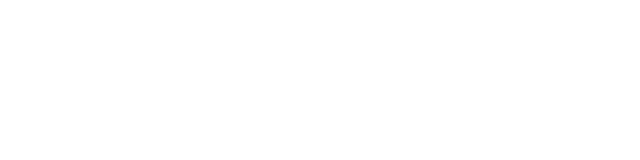
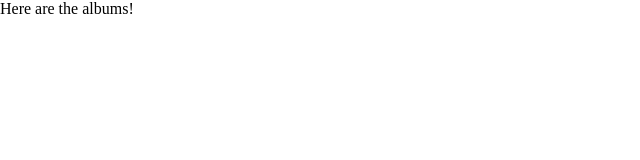
Before and after one commit to Hadi-AlKammouni/Spotify_Challenge_React, a React (Create React App) app: page /albums in a window 1280 px wide. Before the commit this address had no page. Shown: the top 160 px of the page, without its empty margins (0-640 px from the left). Built offline with nearby package versions, Linux system fonts and the light colour scheme.

Commit message:
Creating the Albums page

```diff
--- a/src/App.js
+++ b/src/App.js
@@ -1,5 +1,6 @@
 import React from "react";
 import {BrowserRouter, Routes, Route} from "react-router-dom";
+import Albums from "./pages/Albums/Albums";
 
 import ArtistSearch from "./pages/ArtistSearch/ArtistSearch";
 import Login from "./pages/Login/Login";
@@ -10,6 +11,7 @@ const App = () => {
           <Routes>
             <Route path="/" element={<Login/>}></Route>
             <Route path="artist-search" element={<ArtistSearch/>}></Route>
+            <Route path="albums" element={<Albums/>}></Route>
           </Routes>
     </BrowserRouter>
   )
--- /dev/null
+++ b/src/pages/Albums/Albums.js
@@ -0,0 +1,7 @@
+const Albums = () => {
+    return (
+        <div>Here are the albums!</div>
+    )
+}
+
+export default Albums
--- a/src/pages/ArtistSearch/ArtistSearch.js
+++ b/src/pages/ArtistSearch/ArtistSearch.js
@@ -104,6 +104,7 @@ const ArtistSearch = () => {
                     <div className="cards-container">
                         <div className="cards-row">
                             {artistsData?.map((artist, i) => {
+                                // console.log(artistsData)
                                 return (
                                     <div className="card" key={i}>
                                         <img className="img" src={artist.images[1]?.url} alt="artist-image"/>
```
